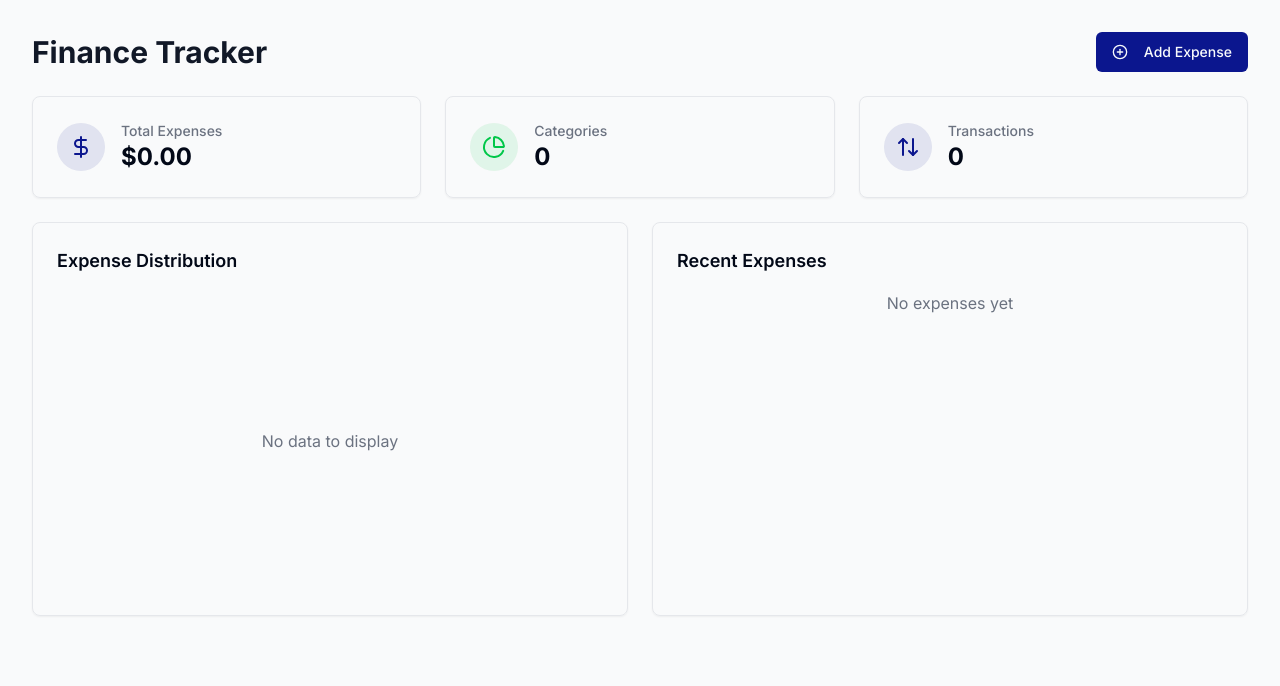
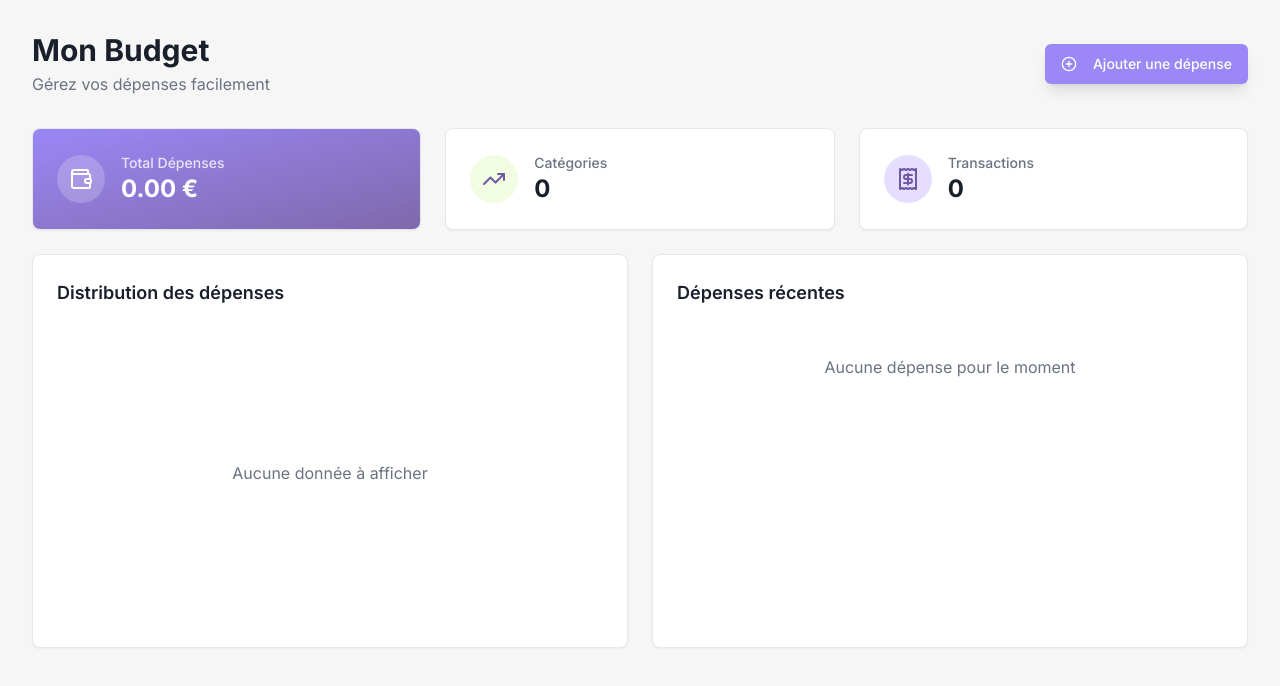
Before and after one commit to Mawa444/money-mate, a React (Vite) app: page / in a window 1280 px wide. Shown: the top 686 px of the page. Built offline with nearby package versions, Linux system fonts and the light colour scheme.

Commit message:
Apply design changes inspired by Monzon
Updated the application's UI to reflect the design aesthetics of the "Monzon" app. Adjustments made include layout modifications, coloring, and styling to align with the new design inspiration.
[skip gpt_engineer]

```diff
--- a/src/components/AddExpenseDialog.tsx
+++ b/src/components/AddExpenseDialog.tsx
@@ -7,12 +7,12 @@ import { useState } from "react";
 import type { Expense } from "@/pages/Index";
 
 const CATEGORIES = [
-  "Food & Dining",
-  "Transportation",
+  "Alimentation",
+  "Transport",
   "Shopping",
-  "Entertainment",
-  "Bills & Utilities",
-  "Other",
+  "Loisirs",
+  "Factures",
+  "Autres",
 ];
 
 type AddExpenseDialogProps = {
@@ -49,13 +49,13 @@ export const AddExpenseDialog = ({
 
   return (
     <Dialog open={open} onOpenChange={onOpenChange}>
-      <DialogContent className="sm:max-w-[425px]">
+      <DialogContent className="sm:max-w-[425px] bg-white">
         <DialogHeader>
-          <DialogTitle>Add New Expense</DialogTitle>
+          <DialogTitle className="text-[#1A1F2C]">Nouvelle dépense</DialogTitle>
         </DialogHeader>
         <form onSubmit={handleSubmit} className="space-y-4">
           <div className="space-y-2">
-            <Label htmlFor="amount">Amount</Label>
+            <Label htmlFor="amount">Montant</Label>
             <Input
               id="amount"
               type="number"
@@ -64,23 +64,25 @@ export const AddExpenseDialog = ({
               value={amount}
               onChange={(e) => setAmount(e.target.value)}
               required
+              className="border-gray-200 focus:border-[#9b87f5] focus:ring-[#9b87f5]"
             />
           </div>
           <div className="space-y-2">
             <Label htmlFor="description">Description</Label>
             <Input
               id="description"
-              placeholder="Enter description"
+              placeholder="Entrez une description"
               value={description}
               onChange={(e) => setDescription(e.target.value)}
               required
+              className="border-gray-200 focus:border-[#9b87f5] focus:ring-[#9b87f5]"
             />
           </div>
           <div className="space-y-2">
-            <Label htmlFor="category">Category</Label>
+            <Label htmlFor="category">Catégorie</Label>
             <Select value={category} onValueChange={setCategory} required>
-              <SelectTrigger>
-                <SelectValue placeholder="Select category" />
+              <SelectTrigger className="border-gray-200">
+                <SelectValue placeholder="Sélectionnez une catégorie" />
               </SelectTrigger>
               <SelectContent>
                 {CATEGORIES.map((cat) => (
@@ -91,7 +93,12 @@ export const AddExpenseDialog = ({
               </SelectContent>
             </Select>
           </div>
-          <Button type="submit" className="w-full">Add Expense</Button>
+          <Button
+            type="submit"
+            className="w-full bg-[#9b87f5] hover:bg-[#7E69AB] text-white"
+          >
+            Ajouter la dépense
+          </Button>
         </form>
       </DialogContent>
     </Dialog>
--- a/src/components/ExpenseChart.tsx
+++ b/src/components/ExpenseChart.tsx
@@ -1,7 +1,7 @@
 import { PieChart, Pie, Cell, ResponsiveContainer, Legend, Tooltip } from "recharts";
 import type { Expense } from "@/pages/Index";
 
-const COLORS = ["#1A237E", "#00C853", "#FF6D00", "#D81B60", "#6200EA"];
+const COLORS = ["#9b87f5", "#7E69AB", "#6E59A5", "#D6BCFA", "#E5DEFF"];
 
 export const ExpenseChart = ({ expenses }: { expenses: Expense[] }) => {
   const categoryTotals = expenses.reduce((acc, curr) => {
@@ -17,7 +17,7 @@ export const ExpenseChart = ({ expenses }: { expenses: Expense[] }) => {
   if (data.length === 0) {
     return (
       <div className="h-full flex items-center justify-center text-gray-500">
-        No data to display
+        Aucune donnée à afficher
       </div>
     );
   }
@@ -38,7 +38,7 @@ export const ExpenseChart = ({ expenses }: { expenses: Expense[] }) => {
             <Cell key={`cell-${index}`} fill={COLORS[index % COLORS.length]} />
           ))}
         </Pie>
-        <Tooltip formatter={(value: number) => `$${value.toFixed(2)}`} />
+        <Tooltip formatter={(value: number) => `${value.toFixed(2)} €`} />
         <Legend />
       </PieChart>
     </ResponsiveContainer>
--- a/src/pages/Index.tsx
+++ b/src/pages/Index.tsx
@@ -1,6 +1,6 @@
 import { Card } from "@/components/ui/card";
 import { Button } from "@/components/ui/button";
-import { PlusCircle, DollarSign, PieChart, ArrowUpDown } from "lucide-react";
+import { PlusCircle, Wallet, TrendingUp, Receipt } from "lucide-react";
 import { useState } from "react";
 import { ExpenseChart } from "@/components/ExpenseChart";
 import { AddExpenseDialog } from "@/components/AddExpenseDialog";
@@ -28,76 +28,84 @@ const Index = () => {
   const totalExpenses = expenses.reduce((acc, curr) => acc + curr.amount, 0);
 
   return (
-    <div className="min-h-screen bg-gray-50 p-4 sm:p-6 lg:p-8">
-      <div className="max-w-7xl mx-auto space-y-6 fade-in">
-        <div className="flex items-center justify-between">
-          <h1 className="text-3xl font-bold text-gray-900">Finance Tracker</h1>
-          <Button onClick={() => setIsAddExpenseOpen(true)}>
+    <div className="min-h-screen bg-[#F6F6F7]">
+      <div className="max-w-7xl mx-auto p-4 sm:p-6 lg:p-8 space-y-6">
+        <div className="flex items-center justify-between mb-8">
+          <div>
+            <h1 className="text-3xl font-bold text-[#1A1F2C]">Mon Budget</h1>
+            <p className="text-gray-500 mt-1">Gérez vos dépenses facilement</p>
+          </div>
+          <Button
+            onClick={() => setIsAddExpenseOpen(true)}
+            className="bg-[#9b87f5] hover:bg-[#7E69AB] text-white shadow-lg"
+          >
             <PlusCircle className="mr-2 h-4 w-4" />
-            Add Expense
+            Ajouter une dépense
           </Button>
         </div>
 
         <div className="grid gap-6 md:grid-cols-3">
-          <Card className="p-6">
+          <Card className="p-6 bg-gradient-to-br from-[#9b87f5] to-[#7E69AB] text-white">
             <div className="flex items-center space-x-4">
-              <div className="p-3 bg-primary/10 rounded-full">
-                <DollarSign className="h-6 w-6 text-primary" />
+              <div className="p-3 bg-white/20 rounded-full">
+                <Wallet className="h-6 w-6" />
               </div>
               <div>
-                <p className="text-sm font-medium text-gray-500">Total Expenses</p>
-                <h2 className="text-2xl font-bold">${totalExpenses.toFixed(2)}</h2>
+                <p className="text-sm font-medium text-white/80">Total Dépenses</p>
+                <h2 className="text-2xl font-bold">{totalExpenses.toFixed(2)} €</h2>
               </div>
             </div>
           </Card>
 
-          <Card className="p-6">
+          <Card className="p-6 bg-white">
             <div className="flex items-center space-x-4">
-              <div className="p-3 bg-secondary/10 rounded-full">
-                <PieChart className="h-6 w-6 text-secondary" />
+              <div className="p-3 bg-[#F2FCE2] rounded-full">
+                <TrendingUp className="h-6 w-6 text-[#6E59A5]" />
               </div>
               <div>
-                <p className="text-sm font-medium text-gray-500">Categories</p>
-                <h2 className="text-2xl font-bold">{new Set(expenses.map(e => e.category)).size}</h2>
+                <p className="text-sm font-medium text-gray-500">Catégories</p>
+                <h2 className="text-2xl font-bold text-[#1A1F2C]">
+                  {new Set(expenses.map(e => e.category)).size}
+                </h2>
               </div>
             </div>
           </Card>
 
-          <Card className="p-6">
+          <Card className="p-6 bg-white">
             <div className="flex items-center space-x-4">
-              <div className="p-3 bg-primary/10 rounded-full">
-                <ArrowUpDown className="h-6 w-6 text-primary" />
+              <div className="p-3 bg-[#E5DEFF] rounded-full">
+                <Receipt className="h-6 w-6 text-[#6E59A5]" />
               </div>
               <div>
                 <p className="text-sm font-medium text-gray-500">Transactions</p>
-                <h2 className="text-2xl font-bold">{expenses.length}</h2>
+                <h2 className="text-2xl font-bold text-[#1A1F2C]">{expenses.length}</h2>
               </div>
             </div>
           </Card>
         </div>
 
         <div className="grid gap-6 md:grid-cols-2">
-          <Card className="p-6">
-            <h3 className="text-lg font-semibold mb-4">Expense Distribution</h3>
+          <Card className="p-6 bg-white">
+            <h3 className="text-lg font-semibold mb-4 text-[#1A1F2C]">Distribution des dépenses</h3>
             <div className="h-[300px]">
               <ExpenseChart expenses={expenses} />
             </div>
           </Card>
 
-          <Card className="p-6">
-            <h3 className="text-lg font-semibold mb-4">Recent Expenses</h3>
+          <Card className="p-6 bg-white">
+            <h3 className="text-lg font-semibold mb-4 text-[#1A1F2C]">Dépenses récentes</h3>
             <div className="space-y-4">
               {expenses.slice(-5).reverse().map((expense) => (
-                <div key={expense.id} className="flex items-center justify-between p-3 bg-gray-50 rounded-lg">
+                <div key={expense.id} className="flex items-center justify-between p-4 bg-[#F6F6F7] rounded-lg hover:bg-[#E5DEFF] transition-colors">
                   <div>
-                    <p className="font-medium">{expense.description}</p>
+                    <p className="font-medium text-[#1A1F2C]">{expense.description}</p>
                     <p className="text-sm text-gray-500">{expense.category}</p>
                   </div>
-                  <p className="font-semibold text-primary">${expense.amount.toFixed(2)}</p>
+                  <p className="font-semibold text-[#6E59A5]">{expense.amount.toFixed(2)} €</p>
                 </div>
               ))}
               {expenses.length === 0 && (
-                <p className="text-center text-gray-500">No expenses yet</p>
+                <p className="text-center text-gray-500 py-8">Aucune dépense pour le moment</p>
               )}
             </div>
           </Card>
```
